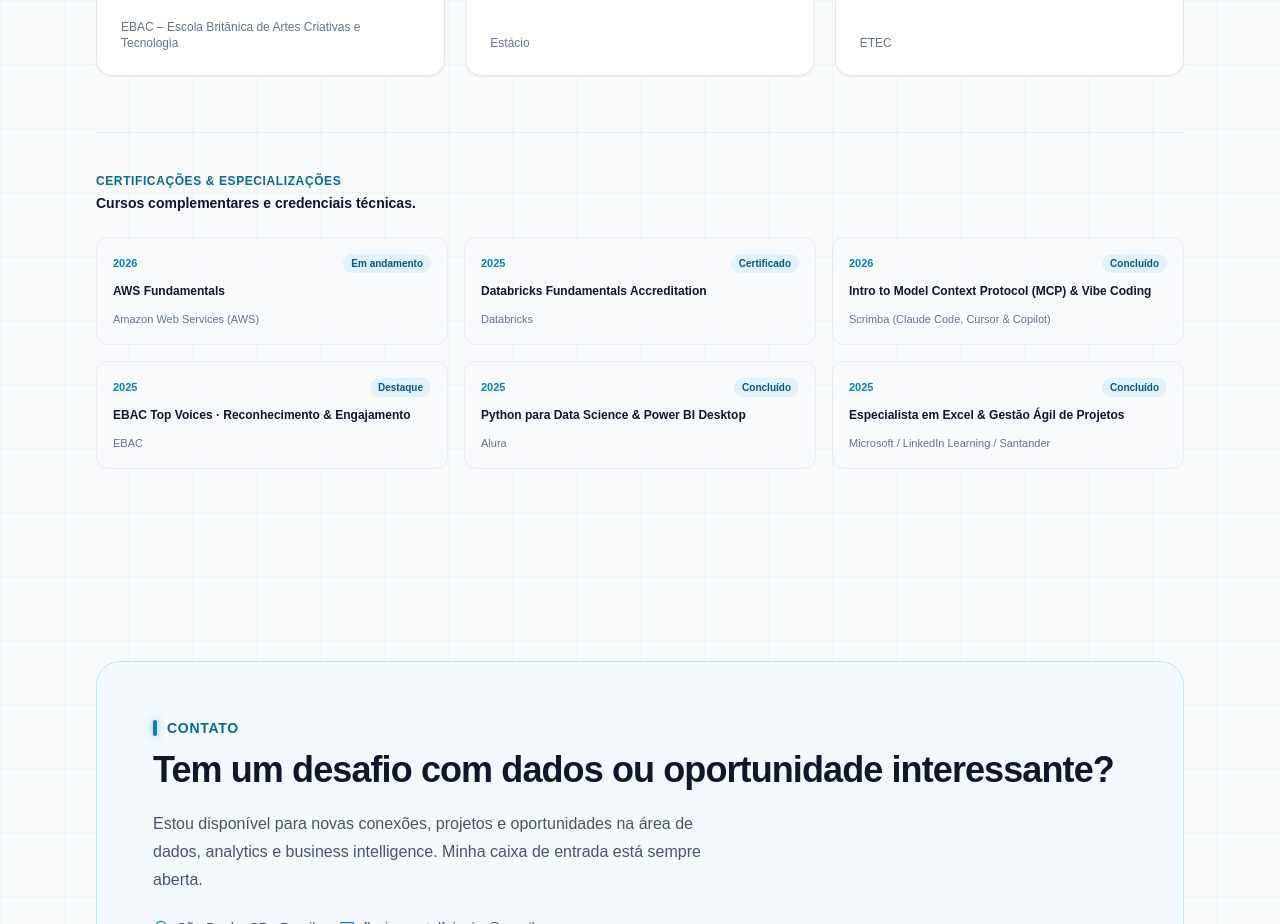
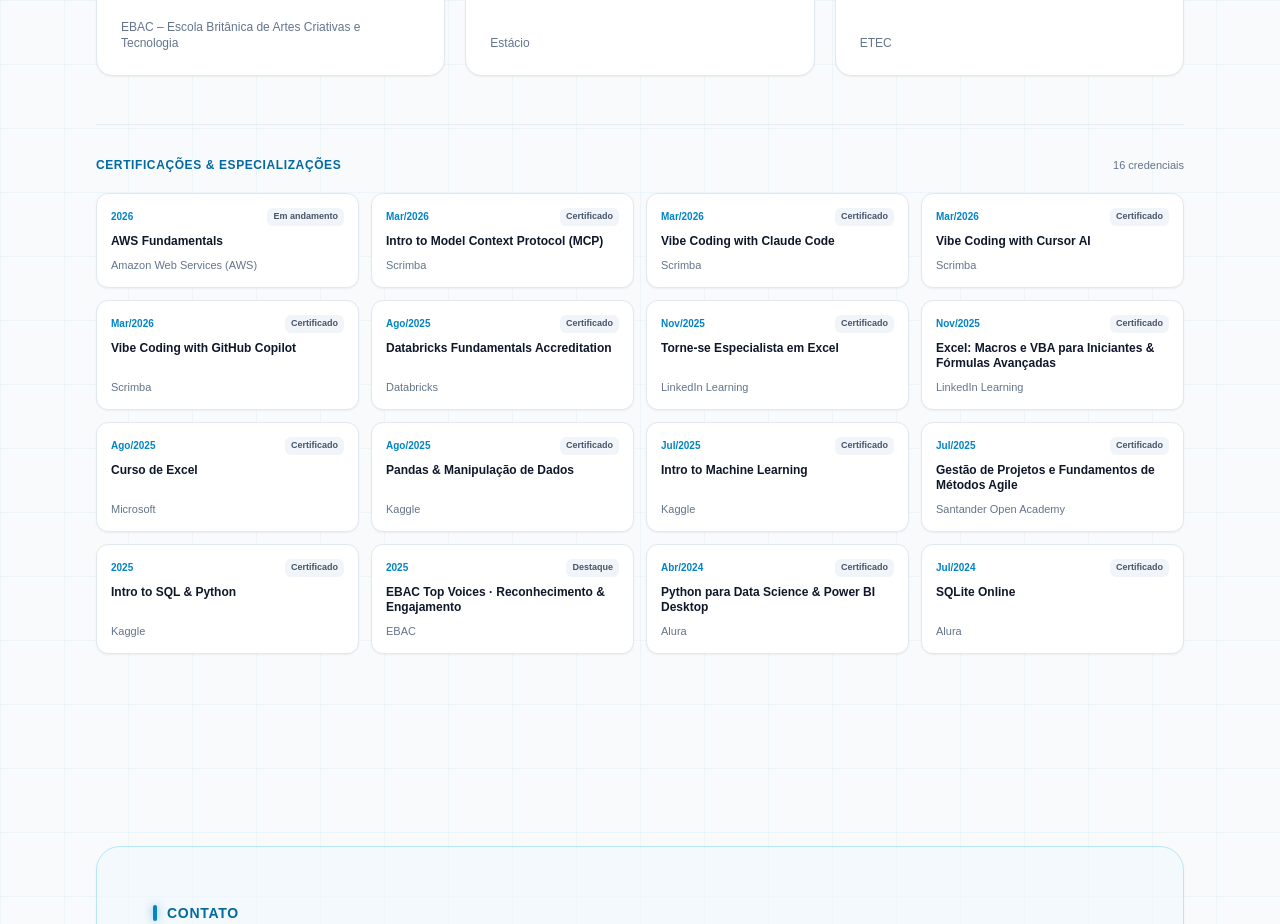
Before and after one commit to flavianojr1/flaviano-portfolio, a Next.js app: page / in a window 1280 px wide. Shown: the part 6400-7324 px from the top of the page. Built offline with nearby package versions, Linux system fonts and the light colour scheme.

Commit message:
feat: expandir certificacoes tecnicas com Scrimba, Kaggle, Alura e Databricks

```diff
--- a/src/app/page.tsx
+++ b/src/app/page.tsx
@@ -532,32 +532,34 @@
         </div>
 
         {/* Certificações & Cursos Complementares */}
-        <div className="mt-14 border-t border-slate-200/80 pt-10 dark:border-white/10">
-          <h3 className="font-mono text-xs font-bold uppercase tracking-wider text-sky-700 dark:text-cyan">
-            {t(p.certifications).label}
-          </h3>
-          <p className="mt-1 text-sm font-semibold text-slate-900 dark:text-white">
-            {t(p.certifications).title}
-          </p>
+        <div className="mt-12 border-t border-slate-200/80 pt-8 dark:border-white/10">
+          <div className="flex flex-wrap items-baseline justify-between gap-2">
+            <h3 className="font-mono text-xs font-bold uppercase tracking-wider text-sky-700 dark:text-cyan">
+              {t(p.certifications).label}
+            </h3>
+            <span className="font-mono text-[11px] text-slate-500 dark:text-slate-400">
+              {p.certificationsData.length} {locale === 'pt' ? 'credenciais' : 'credentials'}
+            </span>
+          </div>
 
-          <div className="mt-6 grid grid-cols-1 gap-4 sm:grid-cols-2 lg:grid-cols-3">
+          <div className="mt-5 grid grid-cols-1 gap-3 sm:grid-cols-2 lg:grid-cols-4">
             {p.certificationsData.map((c) => (
               <div
                 key={c.name}
-                className="flex flex-col justify-between rounded-xl border border-slate-200/70 bg-slate-50/70 p-4 transition hover:border-sky-400/40 hover:bg-white dark:border-white/5 dark:bg-white/[.02] dark:hover:border-cyan/30 dark:hover:bg-white/[.04]"
+                className="flex flex-col justify-between rounded-xl border border-slate-200 bg-white p-3.5 shadow-sm transition hover:border-sky-400/50 hover:shadow-md dark:border-white/10 dark:bg-white/[.03] dark:hover:border-cyan/40"
               >
                 <div>
                   <div className="flex items-center justify-between gap-2">
-                    <span className="font-mono text-[11px] font-bold text-sky-600 dark:text-cyan">{c.year}</span>
-                    <span className="rounded-full bg-sky-100 px-2 py-0.5 text-[10px] font-semibold text-sky-800 dark:bg-cyan/10 dark:text-cyan">
+                    <span className="font-mono text-[10px] font-bold text-sky-600 dark:text-cyan">{c.year}</span>
+                    <span className="rounded-md bg-slate-100 px-1.5 py-0.5 font-mono text-[9px] font-semibold text-slate-600 dark:bg-white/10 dark:text-slate-300">
                       {t(c.status)}
                     </span>
                   </div>
-                  <h4 className="mt-2.5 text-xs font-bold leading-snug text-slate-900 dark:text-white">
+                  <h4 className="mt-2 text-xs font-bold leading-tight text-slate-900 line-clamp-2 dark:text-white">
                     {c.name}
                   </h4>
                 </div>
-                <p className="mt-3 text-[11px] font-medium text-slate-500 dark:text-slate-400">
+                <p className="mt-2 text-[11px] font-medium text-slate-500 truncate dark:text-slate-400">
                   {c.issuer}
                 </p>
               </div>
--- a/src/data/portfolio.ts
+++ b/src/data/portfolio.ts
@@ -474,16 +474,82 @@
       status: { pt: 'Em andamento', en: 'In progress' },
     },
     {
+      name: 'Intro to Model Context Protocol (MCP)',
+      issuer: 'Scrimba',
+      year: 'Mar/2026',
+      status: { pt: 'Certificado', en: 'Certified' },
+      credentialId: 'B5DFK16PAN8X',
+    },
+    {
+      name: 'Vibe Coding with Claude Code',
+      issuer: 'Scrimba',
+      year: 'Mar/2026',
+      status: { pt: 'Certificado', en: 'Certified' },
+      credentialId: 'RNH2UVK145D8',
+    },
+    {
+      name: 'Vibe Coding with Cursor AI',
+      issuer: 'Scrimba',
+      year: 'Mar/2026',
+      status: { pt: 'Certificado', en: 'Certified' },
+      credentialId: 'L4Q4H469IVAE',
+    },
+    {
+      name: 'Vibe Coding with GitHub Copilot',
+      issuer: 'Scrimba',
+      year: 'Mar/2026',
+      status: { pt: 'Certificado', en: 'Certified' },
+      credentialId: 'YFMEDUR37IKO',
+    },
+    {
       name: 'Databricks Fundamentals Accreditation',
       issuer: 'Databricks',
-      year: '2025',
+      year: 'Ago/2025',
       status: { pt: 'Certificado', en: 'Certified' },
     },
     {
-      name: 'Intro to Model Context Protocol (MCP) & Vibe Coding',
-      issuer: 'Scrimba (Claude Code, Cursor & Copilot)',
-      year: '2026',
-      status: { pt: 'Concluído', en: 'Completed' },
+      name: 'Torne-se Especialista em Excel',
+      issuer: 'LinkedIn Learning',
+      year: 'Nov/2025',
+      status: { pt: 'Certificado', en: 'Certified' },
+    },
+    {
+      name: 'Excel: Macros e VBA para Iniciantes & Fórmulas Avançadas',
+      issuer: 'LinkedIn Learning',
+      year: 'Nov/2025',
+      status: { pt: 'Certificado', en: 'Certified' },
+    },
+    {
+      name: 'Curso de Excel',
+      issuer: 'Microsoft',
+      year: 'Ago/2025',
+      status: { pt: 'Certificado', en: 'Certified' },
+    },
+    {
+      name: 'Pandas & Manipulação de Dados',
+      issuer: 'Kaggle',
+      year: 'Ago/2025',
+      status: { pt: 'Certificado', en: 'Certified' },
+    },
+    {
+      name: 'Intro to Machine Learning',
+      issuer: 'Kaggle',
+      year: 'Jul/2025',
+      status: { pt: 'Certificado', en: 'Certified' },
+      credentialUrl: 'https://www.kaggle.com/learn/certification/flavianojr/intro-to-machine-learning',
+    },
+    {
+      name: 'Gestão de Projetos e Fundamentos de Métodos Agile',
+      issuer: 'Santander Open Academy',
+      year: 'Jul/2025',
+      status: { pt: 'Certificado', en: 'Certified' },
+      credentialId: 'OA-2025-0704001322753',
+    },
+    {
+      name: 'Intro to SQL & Python',
+      issuer: 'Kaggle',
+      year: '2025',
+      status: { pt: 'Certificado', en: 'Certified' },
     },
     {
       name: 'EBAC Top Voices · Reconhecimento & Engajamento',
@@ -494,14 +560,16 @@
     {
       name: 'Python para Data Science & Power BI Desktop',
       issuer: 'Alura',
-      year: '2025',
-      status: { pt: 'Concluído', en: 'Completed' },
+      year: 'Abr/2024',
+      status: { pt: 'Certificado', en: 'Certified' },
+      credentialId: 'fbd569ba-678a-4148-97d0-cce35c4b7793',
     },
     {
-      name: 'Especialista em Excel & Gestão Ágil de Projetos',
-      issuer: 'Microsoft / LinkedIn Learning / Santander',
-      year: '2025',
-      status: { pt: 'Concluído', en: 'Completed' },
+      name: 'SQLite Online',
+      issuer: 'Alura',
+      year: 'Jul/2024',
+      status: { pt: 'Certificado', en: 'Certified' },
+      credentialId: '98da5def-817e-463e-a7d3-e8707a1517ff',
     },
   ],
   contact: {
```
